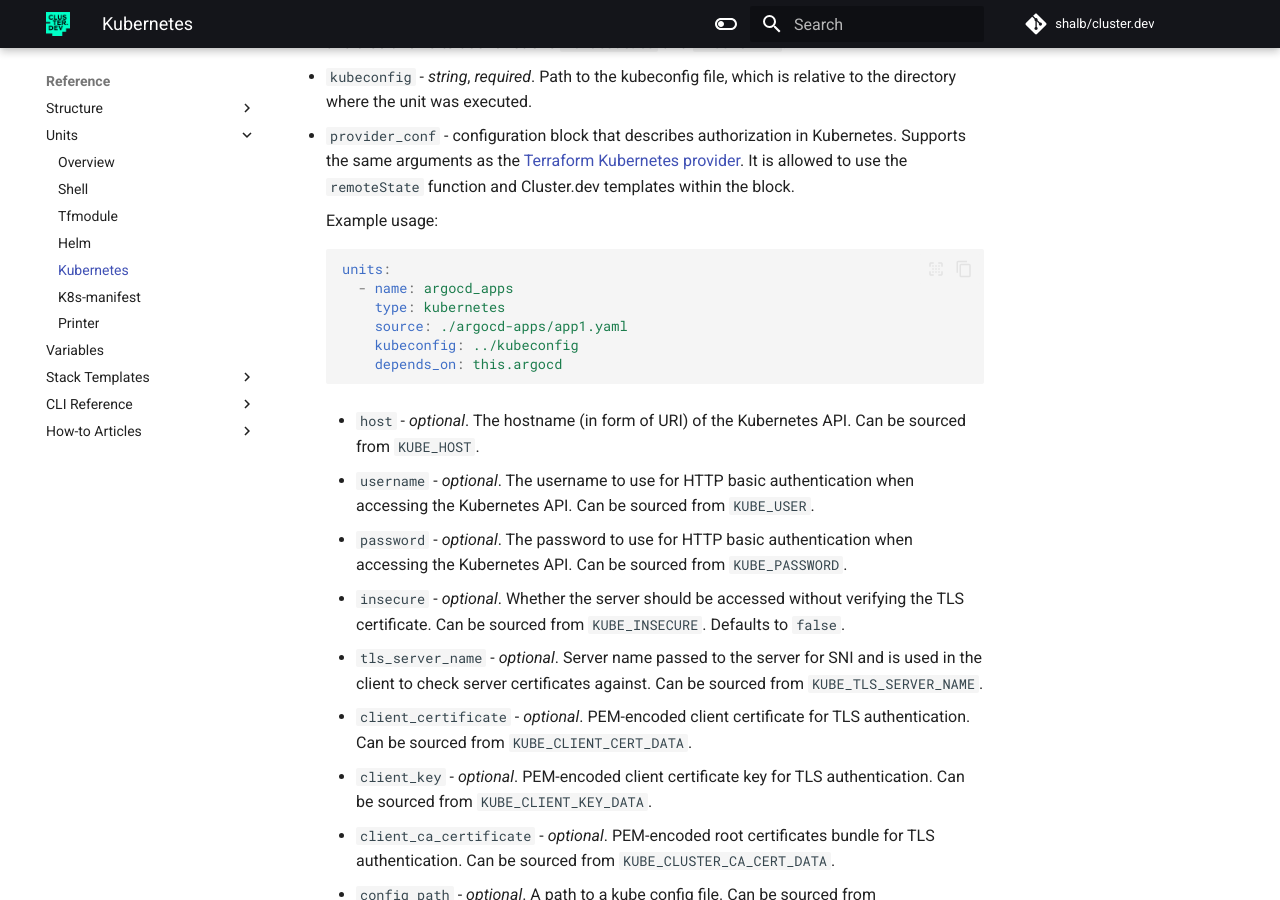
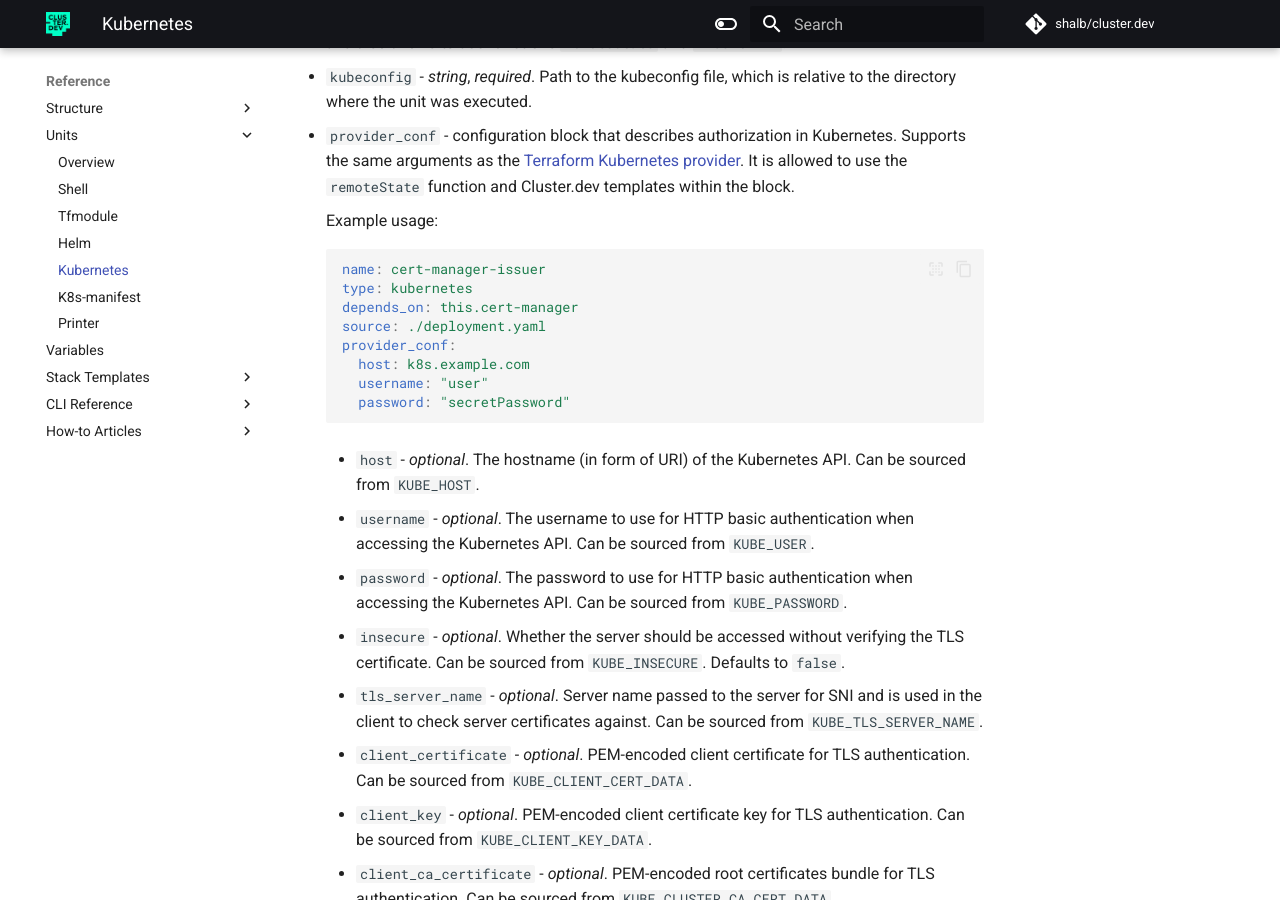
Before and after one commit to shalb/cluster.dev, an MkDocs documentation site: the page built from docs/units-kubernetes.md, in a window 1280 px wide and 900 px high, scrolled down 848 px. Built offline with MkDocs 1.6.1 and Material for MkDocs 9.7.7, drawn with Linux system fonts in a browser that asks for light colours; comment, search, counter and statistics services are not loaded.

Commit message:
Update code example for Kubernetes unit

````diff
--- a/docs/units-kubernetes.md
+++ b/docs/units-kubernetes.md
@@ -31,12 +31,14 @@
     Example usage:
 
     ```yaml
-    units:
-      - name: argocd_apps
-        type: kubernetes
-        source: ./argocd-apps/app1.yaml
-        kubeconfig: ../kubeconfig
-        depends_on: this.argocd
+    name: cert-manager-issuer
+    type: kubernetes
+    depends_on: this.cert-manager
+    source: ./deployment.yaml
+    provider_conf:
+      host: k8s.example.com
+      username: "user"
+      password: "secretPassword"
     ```
 
     * `host` - *optional*. The hostname (in form of URI) of the Kubernetes API. Can be sourced from `KUBE_HOST`.
````
